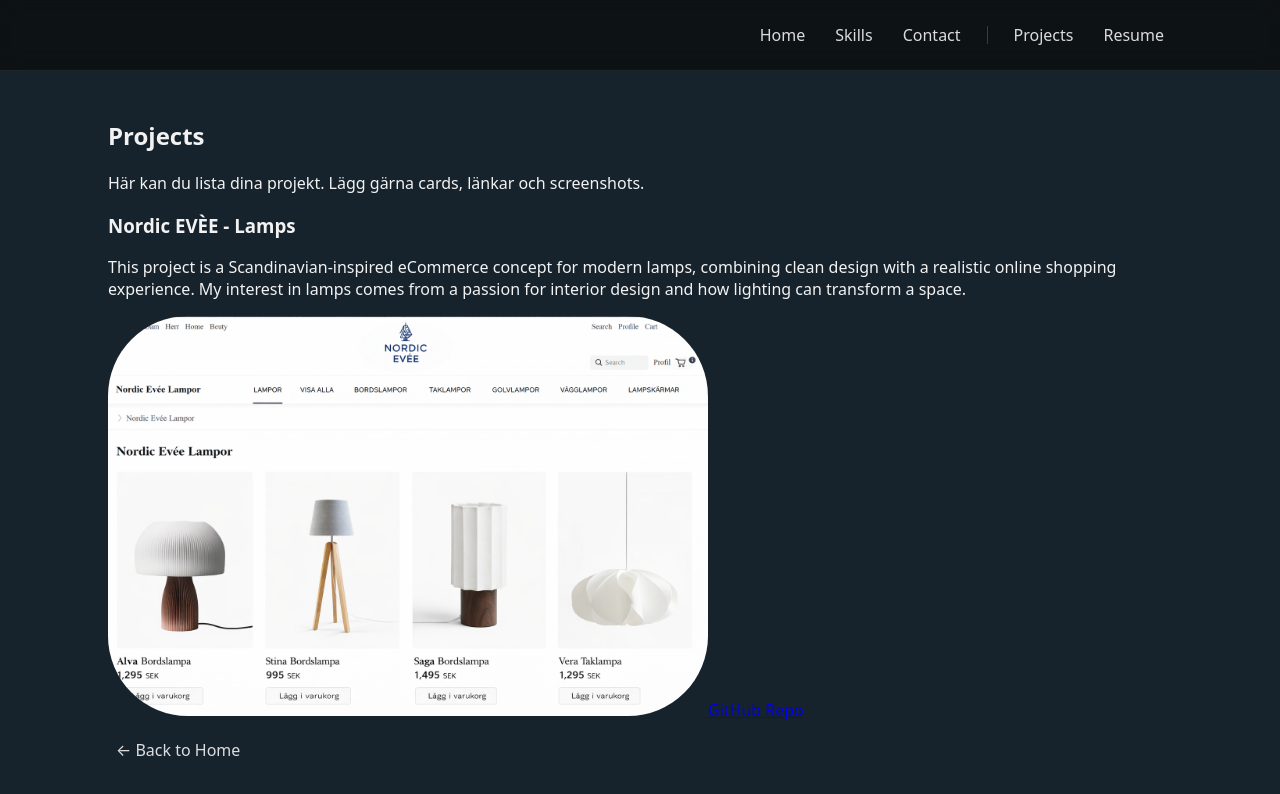
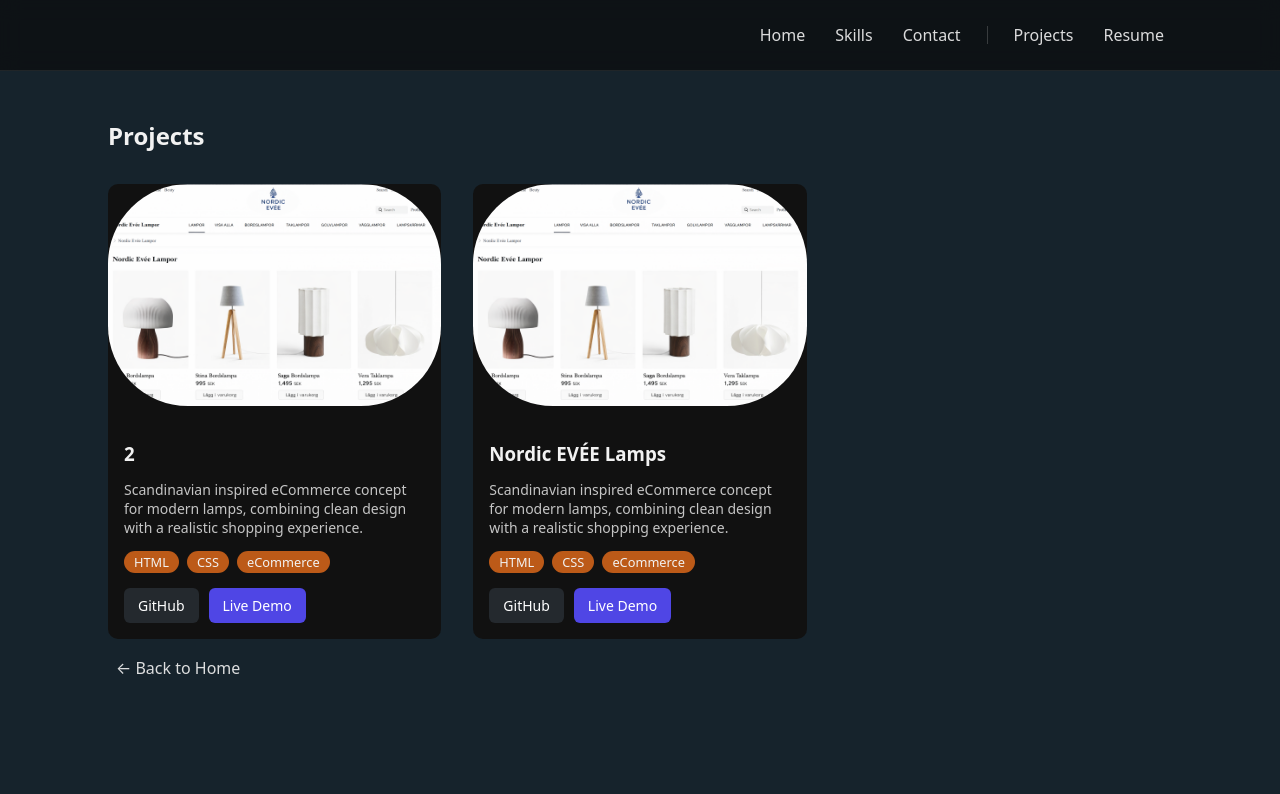
Before and after one commit to Taif-Helly/taif-portfolio, a React (Vite) app: page /projects in a window 1280 px wide. Shown: the top 794 px of the page. Built offline with nearby package versions, Linux system fonts and the light colour scheme.

Commit message:
changes in projects

```diff
--- a/src/App.css
+++ b/src/App.css
@@ -3,7 +3,104 @@
 }
 
 * { box-sizing: border-box; }
+.project-card {
+  background: #111;
+  border-radius: 10px;
+  overflow: hidden;
+  transition: transform 0.3s ease;
+  max-width: 400px;
+}
+.projects-grid {
+  display: grid;
+  grid-template-columns: repeat(auto-fill, minmax(300px, 1fr));
+  gap: 2rem;
+  margin-top: 2rem;
+}
 
+.project-image-wrapper {
+  position: relative;
+  cursor: pointer;
+  overflow: hidden;
+}
+
+.project-img-overlay {
+  position: absolute;
+  inset: 0;
+  background: rgba(22, 35, 44, 0.604);
+  color: white;
+  display: flex;
+  align-items: center;
+  justify-content: center;
+  opacity: 0;
+  transition: opacity 0.2s;
+}
+
+.project-image-wrapper:hover .project-img-overlay {
+  opacity: 1;
+}
+
+.project-tags {
+  display: flex;
+  gap: 0.5rem;
+  flex-wrap: wrap;
+  margin: 0.75rem 0;
+}
+
+.tag {
+  background: #bc5a18;
+  padding: 2px 10px;
+  border-radius: 999px;
+  font-size: 0.8rem;
+}
+.project-card:hover {
+  transform: translateY(-5px);
+}
+
+.project-img {
+  width: 100%;
+  display: block;
+}
+
+.project-content {
+  padding: 16px;
+}
+
+.project-content h3 {
+  margin-bottom: 8px;
+}
+
+.project-content p {
+  font-size: 14px;
+  opacity: 0.8;
+}
+
+.project-buttons {
+  margin-top: 15px;
+  display: flex;
+  gap: 10px;
+}
+
+.btn {
+  padding: 8px 14px;
+  border-radius: 6px;
+  text-decoration: none;
+  font-size: 14px;
+  transition: 0.2s;
+}
+
+.github {
+  background: #24292e;
+  color: white;
+}
+
+.demo {
+  background: #4f46e5;
+  color: white;
+}
+
+.btn:hover {
+  opacity: 0.8;
+}
 html, body {
   margin: 0;
   padding: 0;
--- a/src/pages/Projects.jsx
+++ b/src/pages/Projects.jsx
@@ -2,6 +2,35 @@ import { Link } from "react-router-dom";
 import { motion } from "framer-motion";
 import { useState } from "react";
 import firstImg from "../assets/ProjectsPictures/first.png";
+
+const projects = [
+    {
+        id: 2,
+        title: "2",
+        description:
+            "Scandinavian inspired eCommerce concept for modern lamps, combining clean design with a realistic shopping experience.",
+        image: firstImg,
+        github: "https://github.com/Taif-Helly/lampor-hemsida-NordicEvee",
+        demo: "#",
+        tags: ["HTML", "CSS", "eCommerce"],
+    },
+
+
+    {
+        id: 1,
+        title: "Nordic EVÉE Lamps",
+        description:
+            "Scandinavian inspired eCommerce concept for modern lamps, combining clean design with a realistic shopping experience.",
+        image: firstImg,
+        github: "https://github.com/Taif-Helly/lampor-hemsida-NordicEvee",
+        demo: "#",
+        tags: ["HTML", "CSS", "eCommerce"],
+    },
+    // Lägg till fler projekt här enkelt
+
+
+
+];
 
 export default function Projects() {
     const [selectedImg, setSelectedImg] = useState(null);
@@ -14,32 +43,48 @@ export default function Projects() {
             transition={{ duration: 0.3 }}
         >
             <h2>Projects</h2>
-      <p>Här kan du lista dina projekt. Lägg gärna cards, länkar och screenshots.</p>
 
-      <div className="card">
-        <h3>Nordic EVÈE - Lamps</h3>
-
-        <p>
-          This project is a Scandinavian-inspired eCommerce concept for modern lamps,
-          combining clean design with a realistic online shopping experience.
-          My interest in lamps comes from a passion for interior design and how lighting
-          can transform a space.
-        </p>
-
+            <div className="projects-grid">
+                {projects.map((project) => (
+                    <motion.div
+                        key={project.id}
+                        className="project-card"
+                        whileHover={{ y: -4 }}
+                        transition={{ duration: 0.2 }}
+                    >
+                        <div
+                            className="project-image-wrapper"
+                            onClick={() => setSelectedImg(project.image)}
+                        >
                             <img
-          src={firstImg}
-          alt="Nordic EVEE project"
+                                src={project.image}
+                                alt={project.title}
                                 className="project-img"
-          onClick={() => setSelectedImg(firstImg)}
                             />
 
-        <a
-          href="https://github.com/Taif-Helly/lampor-hemsida-NordicEvee"
-          target="_blank"
-          rel="noopener noreferrer"
-        >
-          GitHub Repo
+                        </div>
+
+                        <div className="project-content">
+                            <h3>{project.title}</h3>
+                            <p>{project.description}</p>
+
+                            <div className="project-tags">
+                                {project.tags.map((tag) => (
+                                    <span key={tag} className="tag">{tag}</span>
+                                ))}
+                            </div>
+
+                            <div className="project-buttons">
+                                <a href={project.github} target="_blank" rel="noopener noreferrer" className="btn github">
+                                    GitHub
                                 </a>
+                                <a href={project.demo} className="btn demo">
+                                    Live Demo
+                                </a>
+                            </div>
+                        </div>
+                    </motion.div>
+                ))}
             </div>
 
             {selectedImg && (
@@ -54,9 +99,7 @@ export default function Projects() {
             )}
 
             <p style={{ marginTop: 18 }}>
-        <Link className="nav-link" to="/">
-          ← Back to Home
-        </Link>
+                <Link className="nav-link" to="/">← Back to Home</Link>
             </p>
         </motion.main>
     );
```
Lines whose indentation alone changed are shown as unchanged.
